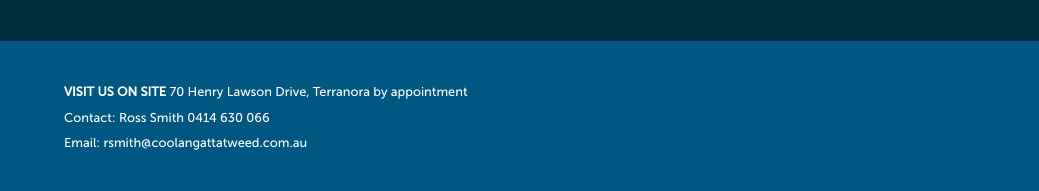
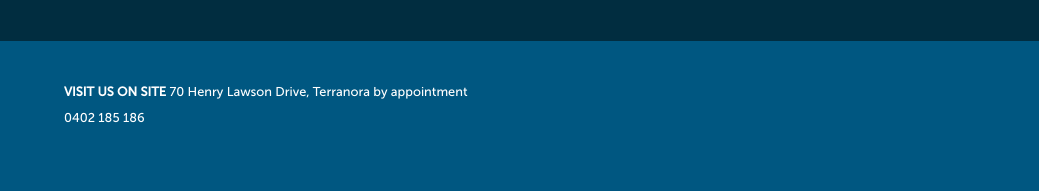
Before and after one commit to KATHIRAVANG/latitude, a plain HTML site: page index.html in a window 1280 px wide. Shown: the part 3376-3567 px from the top of the page, 0-1039 px from the left. Drawn offline with Linux system fonts and the light colour scheme.

Commit message:
update footer details

```diff
--- a/index.html
+++ b/index.html
@@ -280,8 +280,7 @@ src="https://www.facebook.com/tr?id=352172304972450&ev=PageView
   <footer>
     <div class="left">
       <p><strong>VISIT US ON SITE</strong> 70 Henry Lawson Drive, Terranora by appointment</p>
-      <p>Contact: Ross Smith <a href="tel:0414 630 066">0414 630 066</a></p>
-      <p>Email: <a href="mailto:rsmith@coolangattatweed.com.au">rsmith@coolangattatweed.com.au</a></p>
+      <p><a href="tel:0402 185 186">0402 185 186</a></p>
       <!-- <p><a href="#">Disclaimer</a> | <a href="#">Privacy</a> | Latitude Terranora</p> -->
     </div>
 
```
